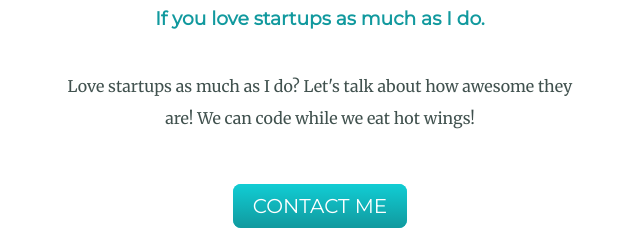
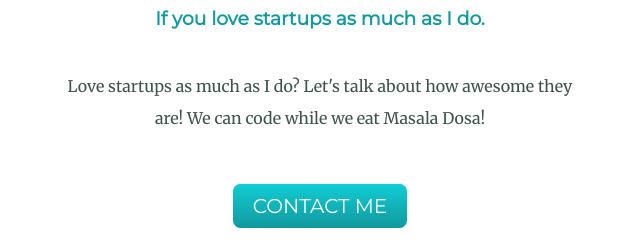
Before and after one commit to VSVEL/vsvel, a plain HTML site: page index.html in a window 1280 px wide. Shown: the part 2561-2801 px from the top of the page, 320-960 px from the left. Drawn offline with Linux system fonts and the light colour scheme.

Commit message:
index change

```diff
--- a/index.html
+++ b/index.html
@@ -41,7 +41,7 @@
     <div class="contact-me">
       <h2>Get In Touch</h2>
       <h3>If you love startups as much as I do.</h3>
-      <p class="contact-message">Love startups as much as I do? Let's talk about how awesome they are! We can code while we eat hot wings!</p>
+      <p class="contact-message">Love startups as much as I do? Let's talk about how awesome they are! We can code while we eat Masala Dosa!</p>
       <a class="btn" href="mailto:sakthiveldesiigns@gmail.com">CONTACT ME</a>
     </div>
   </div>
```
